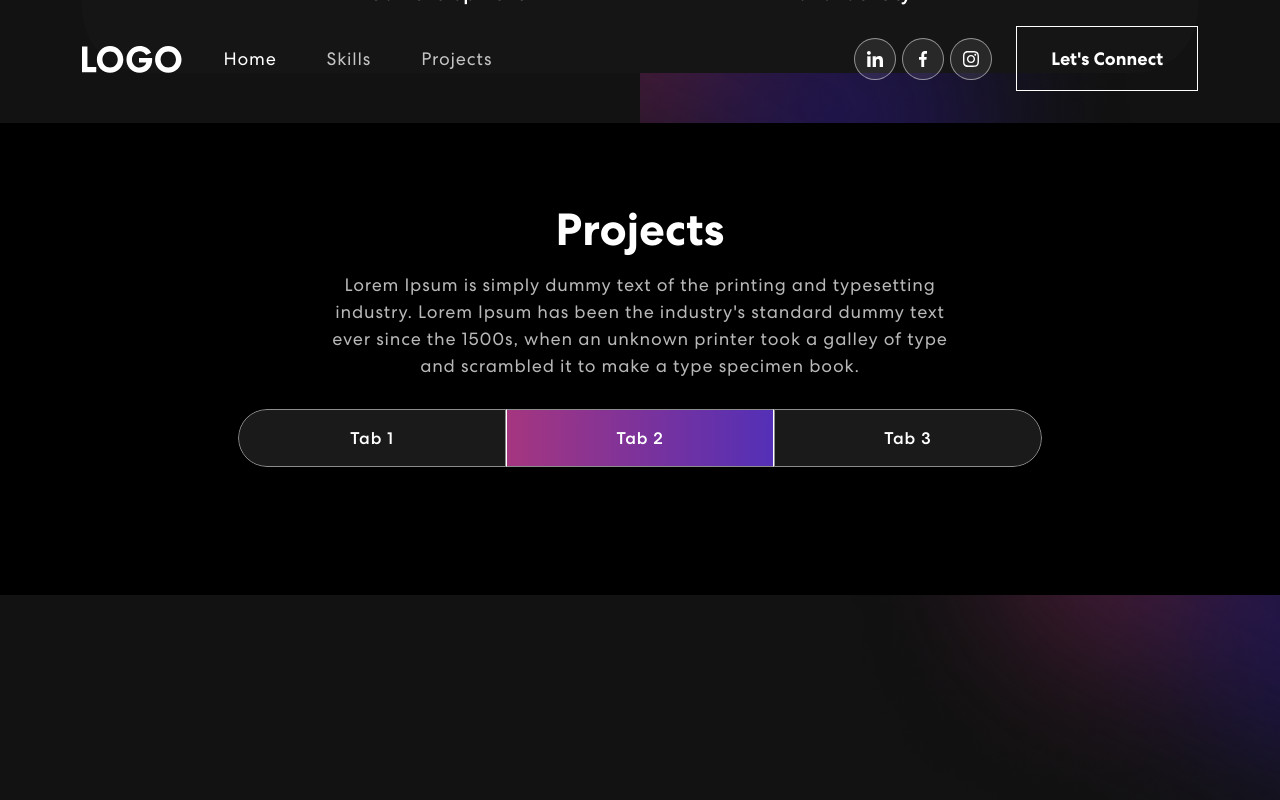
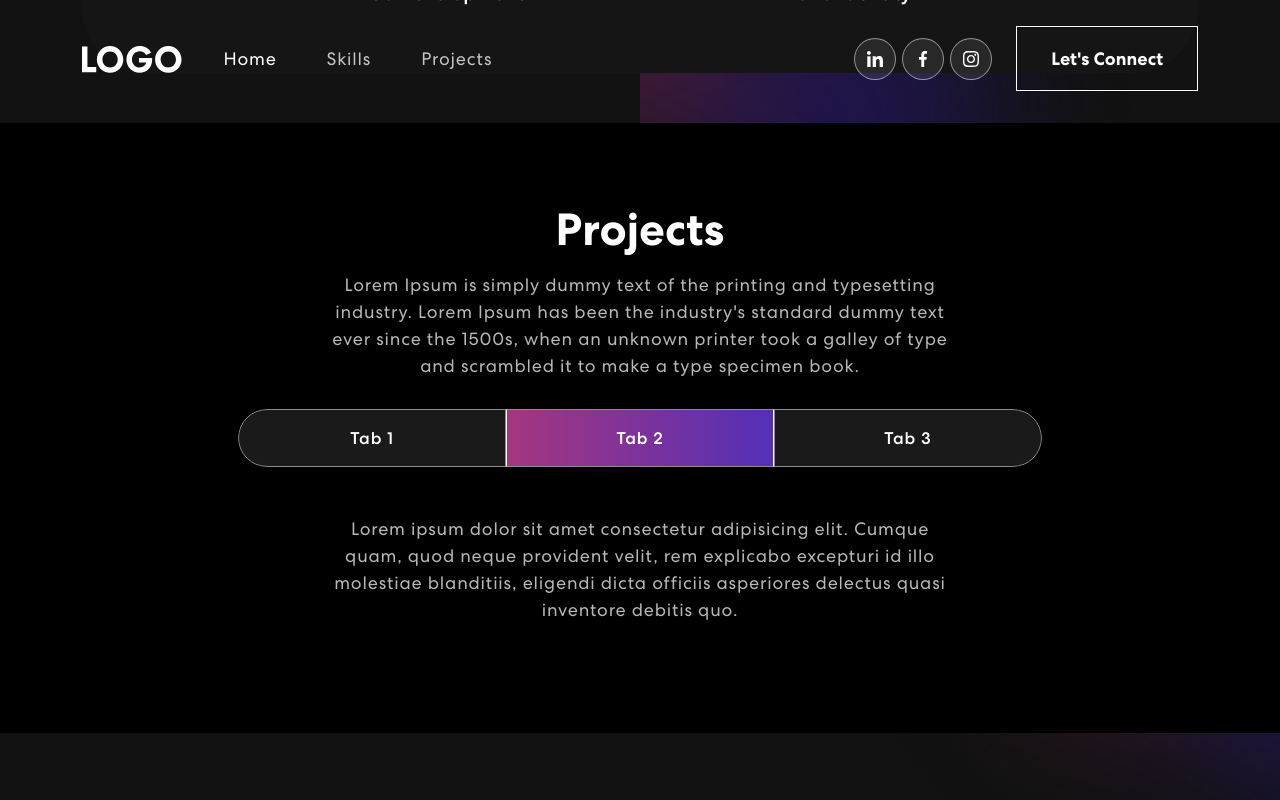
Before and after one commit to Ikow-g/reactv1, a React (Create React App) app: page / in a window 1280 px wide. Both pictures are taken after a click on the tab "Tab 2". Shown: the part 1201-2001 px from the top of the page. Built offline with nearby package versions, Linux system fonts and the light colour scheme.

Commit message:
update tab

```diff
--- a/src/components/Projects.js
+++ b/src/components/Projects.js
@@ -90,7 +90,7 @@
                           })}
                         </Row>
                       </Tab.Pane>
-                      <Tab.Pane eventKey="section">
+                      <Tab.Pane eventKey="second">
                         <p>
                           Lorem ipsum dolor sit amet consectetur adipisicing
                           elit. Cumque quam, quod neque provident velit, rem
```
